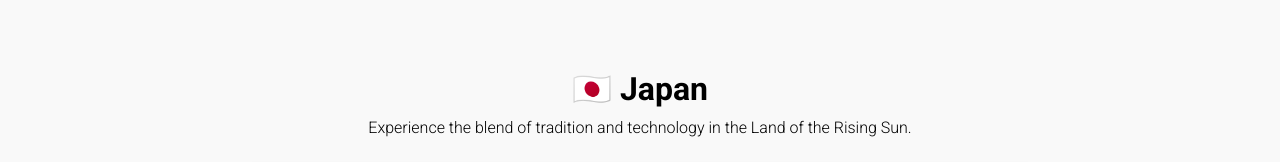
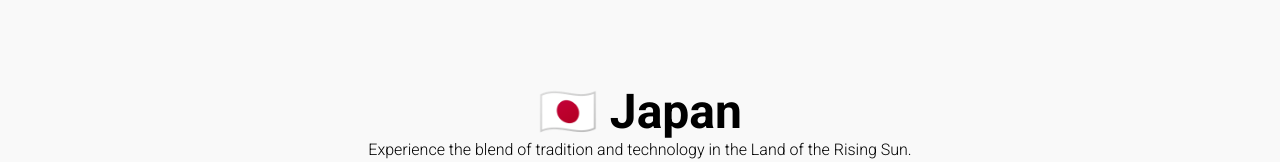
Before and after one commit to Jun47-89/my-travel-site, a plain HTML site: page index.html in a window 1280 px wide. Shown: the part 817-979 px from the top of the page. Drawn offline with Linux system fonts and the light colour scheme; grey boxes are pictures that could not be loaded.

Commit message:
Update index.html

```diff
--- a/index.html
+++ b/index.html
@@ -36,8 +36,8 @@
       text-align: center;
     }
     .section h2 {
-      font-size: 2em;
-      margin-bottom: 10px;
+      font-size: 3em;
+      margin-bottom: 0px;
     }
     .section p {
       max-width: 700px;
```
